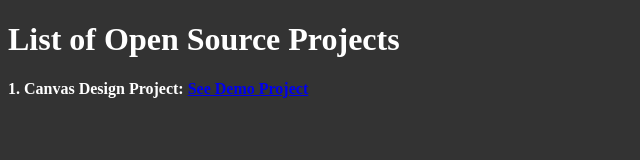
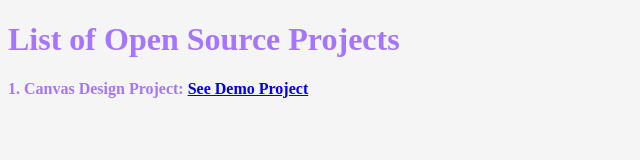
Before and after one commit to mohansingh21/mohansingh21.github.io, a plain HTML site: page index.html in a window 1280 px wide. Shown: the whole page, without its empty margins (0-640 px from the left). Drawn offline with Linux system fonts and the light colour scheme.

Commit message:
update style.css

```diff
--- a/style.css
+++ b/style.css
@@ -1,4 +1,4 @@
-body{
-	background: #333;
-	color: white;
+body {
+    background: #f5f5f5;
+    color: #a575ff;
 }
```
